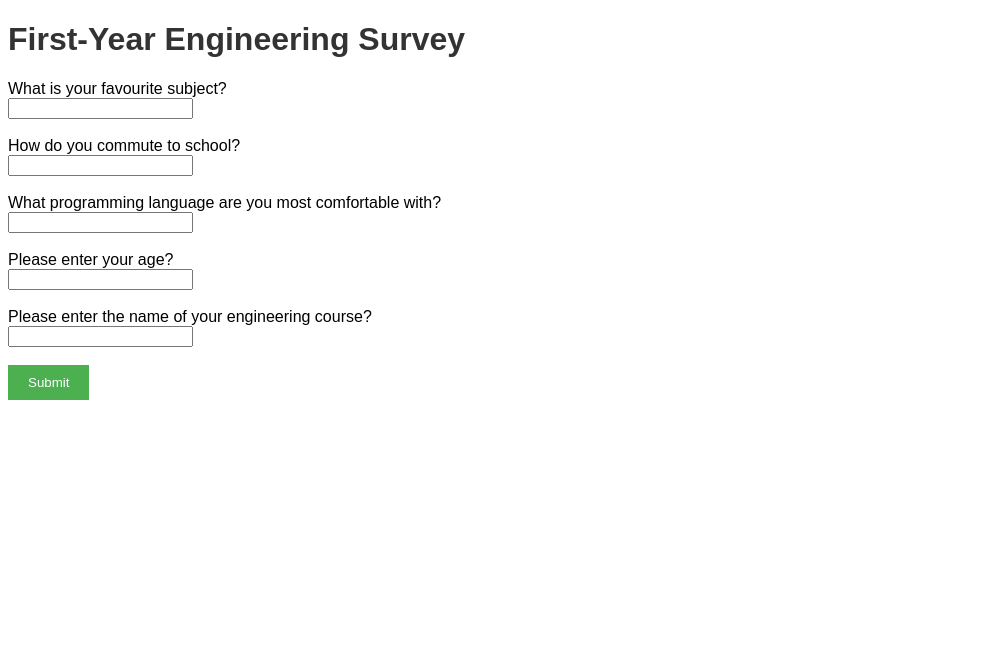
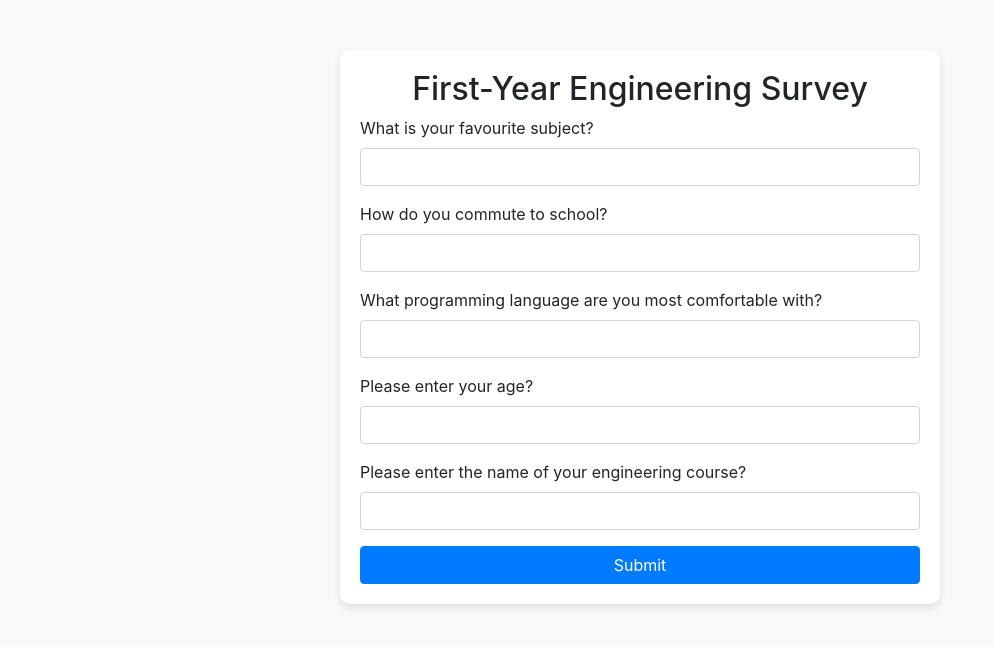
Before and after one commit to thato2-5/codespaces-workflow, a Flask app: page / in a window 1280 px wide. Shown: the top 647 px of the page, without its empty margins (0-994 px from the left). Run offline with Flask 3, Linux system fonts and the light colour scheme; some libraries are stand-ins or nearby versions.

Commit message:
Update survey.html

```diff
--- a/templates/survey.html
+++ b/templates/survey.html
@@ -4,16 +4,33 @@
     <meta charset="UTF-8">
     <meta name="viewport" content="width=device-width, initial-scale=1.0">
     <title>First-Year Engineering Survey</title>
-    <link rel="stylesheet" href="{{ url_for('static', filename = 'styles.css') }}">
+    <link href="https://stackpath.bootstrapcdn.com/bootstrap/4.5.2/css/bootstrap.min.css" rel="stylesheet">
+    <style>
+        body {
+            background-color: #f8f9fa;
+            padding-top: 50px;
+        }
+        .container {
+            max-width: 600px;
+            background: white;
+            padding: 20px;
+            border-radius: 10px;
+            box-shadow: 0 4px 8px rgba(0, 0, 0, 0.1);
+        }
+    </style>
 </head>
 <body>
-    <h1>First-Year Engineering Survey</h1>
-    <form method="POST">
-        {% for question in questions %}
-        <label>{{ question }}</label><br>
-        <input type="text" name="response"><br><br>
-        {% endfor %}
-        <input type="submit" value="Submit">
-    </form>
+    <div class="container">
+        <h2 class="text-center">First-Year Engineering Survey</h2>
+        <form method="POST">
+            {% for question in questions %}
+            <div class="form-group">
+                <label>{{ question }}</label>
+                <input type="text" class="form-control" name="response" required>
+            </div>
+            {% endfor %}
+            <button type="submit" class="btn btn-primary btn-block">Submit</button>
+        </form>
+    </div>
 </body>
 </html>
```
